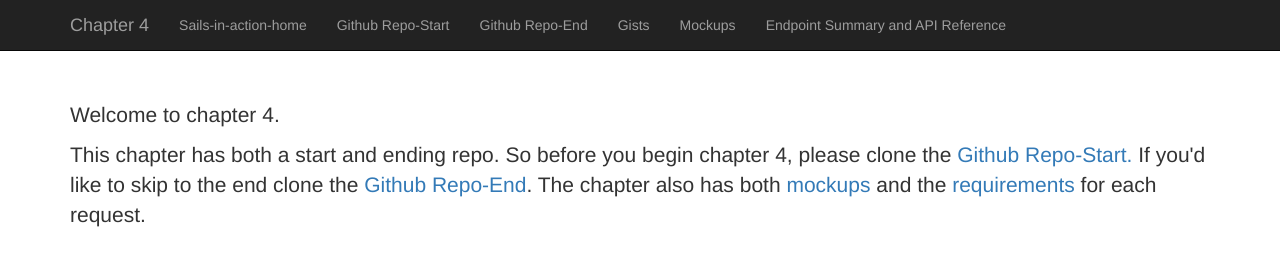
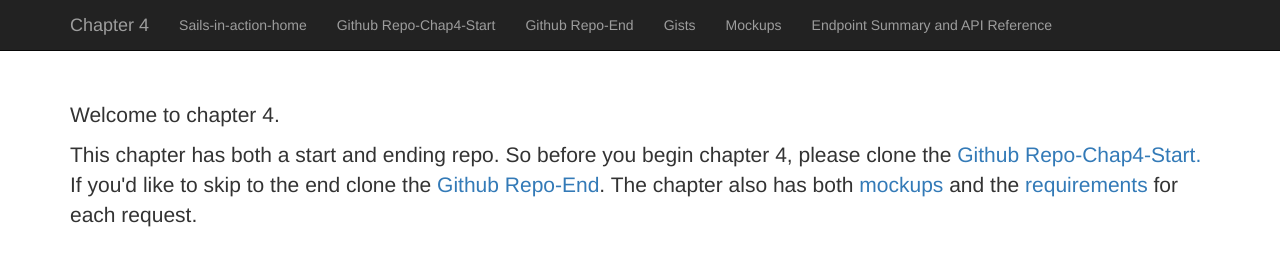
Before and after one commit to sailsinaction/chapter-4, a plain HTML site: page index.html in a window 1280 px wide. Drawn offline with nearby package versions, Linux system fonts and the light colour scheme.

Commit message:
formatting

```diff
--- a/index.html
+++ b/index.html
@@ -20,7 +20,7 @@
         <div id="navbar" class="navbar-collapse collapse">
           <ul class="nav navbar-nav">
             <li><a href="http://sailsinaction.github.io/">Sails-in-action-home</a></li>
-            <li><a href="https://github.com/sailsinaction/brushfire-ch4-start">Github Repo-Start</a></li>
+            <li><a href="https://github.com/sailsinaction/brushfire-ch4-start">Github Repo-Chap4-Start</a></li>
             <li><a href="https://github.com/sailsinaction/brushfire-ch4-end">Github Repo-End</a></li>
             <li><a href="https://gist.github.com/sailsinaction/0afe2c12889050b2a7b2">Gists</a></li>
             <li><a href="mockups.html">Mockups</a></li>
@@ -34,7 +34,7 @@
         Welcome to chapter 4.
       </p>
       <p style="font-size: 21px; font-family: Helvetica Neue; font-weight: 200; ">
-        This chapter has both a start and ending repo. So before you begin chapter 4, please clone the <a href="https://github.com/sailsinaction/brushfire-ch4-start">Github Repo-Start.</a> If you'd like to skip to the end clone the <a href="https://github.com/sailsinaction/brushfire-ch4-end"> Github Repo-End</a>. The chapter also has both <a href="mockups.html">mockups</a> and the <a href="https://docs.google.com/spreadsheets/d/1T7aOW8VQzEakZTth1g8oOOPk3BGGS9OxIEqsYZfcGMM/edit?usp=sharing">requirements</a> for each request.
+        This chapter has both a start and ending repo. So before you begin chapter 4, please clone the <a href="https://github.com/sailsinaction/brushfire-ch4-start">Github Repo-Chap4-Start.</a> If you'd like to skip to the end clone the <a href="https://github.com/sailsinaction/brushfire-ch4-end"> Github Repo-End</a>. The chapter also has both <a href="mockups.html">mockups</a> and the <a href="https://docs.google.com/spreadsheets/d/1T7aOW8VQzEakZTth1g8oOOPk3BGGS9OxIEqsYZfcGMM/edit?usp=sharing">requirements</a> for each request.
       </p>
       </div>
       <script src="https://maxcdn.bootstrapcdn.com/bootstrap/3.3.6/js/bootstrap.min.js" integrity="sha384-0mSbJDEHialfmuBBQP6A4Qrprq5OVfW37PRR3j5ELqxss1yVqOtnepnHVP9aJ7xS" crossorigin="anonymous"></script>
```
